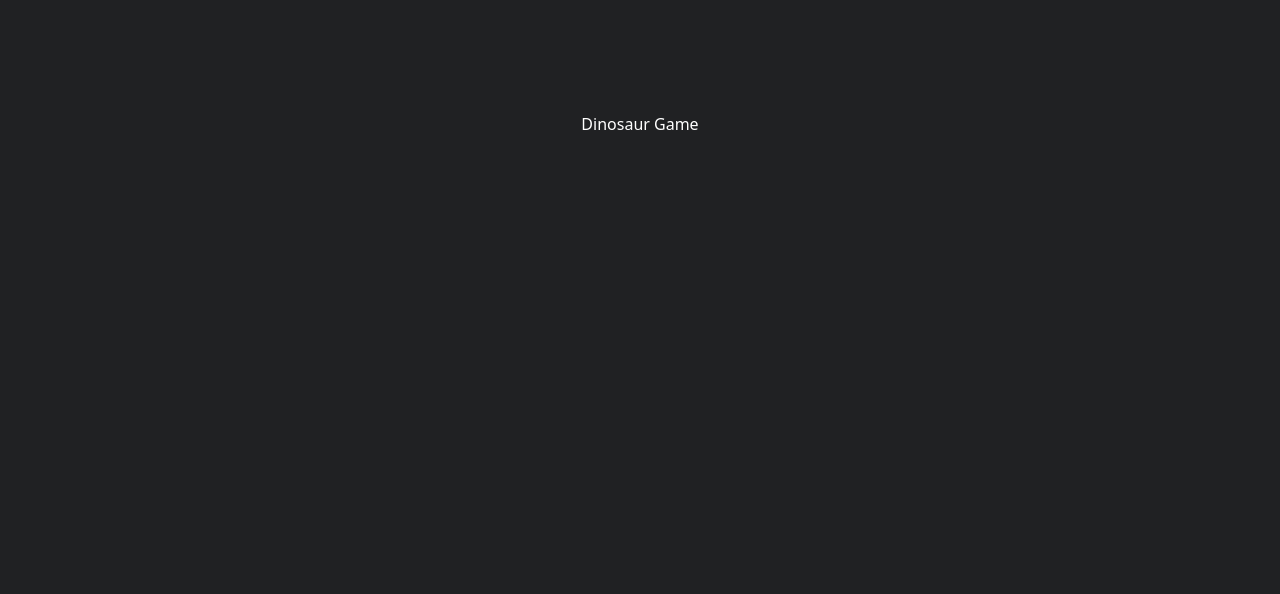
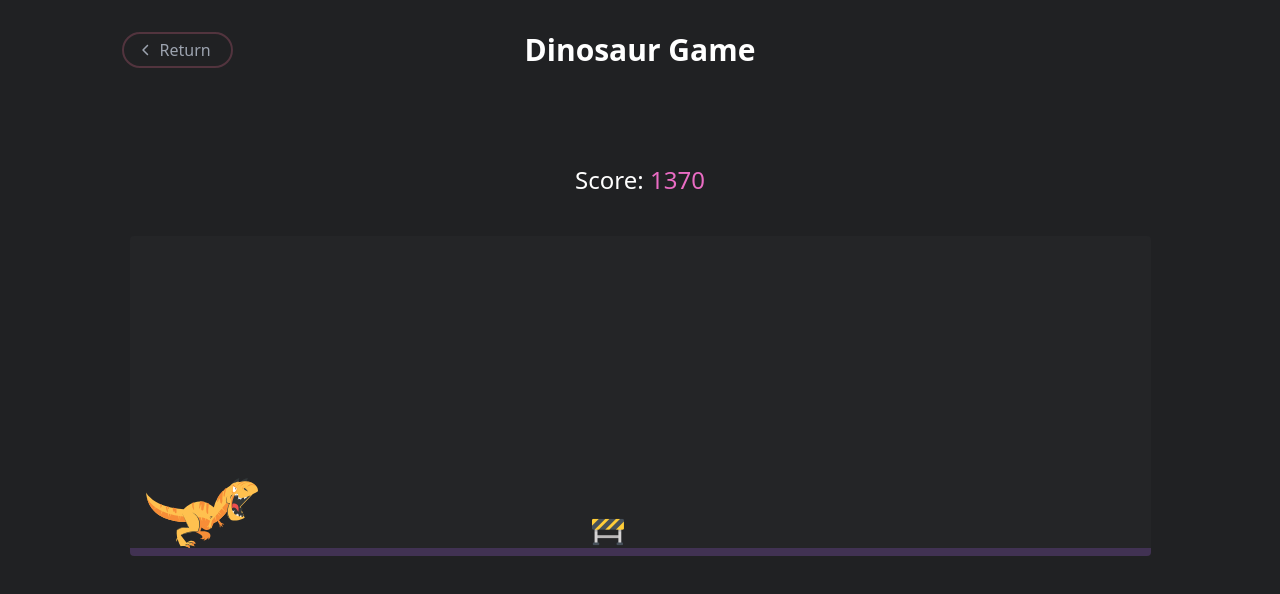
Before and after one commit to KamyarAzz/Arcade-Arena, a React (Vite) app: page /dinosaur-game in a window 1280 px wide. Shown: the top 594 px of the page. Built offline with nearby package versions, Linux system fonts and the light colour scheme.

Commit message:
- created new games and fixed bugs on old ones

```diff
--- a/src/components/GamesSection.tsx
+++ b/src/components/GamesSection.tsx
@@ -14,7 +14,7 @@ export default function GamesSection() {
       <h3 id="games" className="text-2xl font-bold">
         Most Recent <span className="text-theme-300">Right Now</span>
       </h3>
-      <div className="flex flex-wrap justify-center gap-10 mt-8">
+      <div className="flex flex-wrap justify-center gap-4 mt-8 md:gap-10">
         <GameWrapper image={minesweeperImage} link="/minesweeper">
           Minesweeper
         </GameWrapper>
--- a/src/components/pages/DinosaurGame.tsx
+++ /dev/null
@@ -1,5 +0,0 @@
-import GameLayout from "@/components/ui/GameLayout";
-
-export default function DinosaurGame() {
-  return <GameLayout title="Dinosaur Game">Dinosaur Game</GameLayout>;
-}
--- /dev/null
+++ b/src/components/pages/dinosaur/DinosaurGame.tsx
@@ -0,0 +1,127 @@
+import GameLayout from "@/components/ui/GameLayout";
+import GameTitle from "@/components/ui/GameTitle";
+import {useEffect, useRef, useState} from "react";
+import dinoImage from "@/assets/dinosaur/dinosaurModel.svg";
+import obstacleImage from "@/assets/dinosaur/obstacle.png";
+
+export default function DinosaurGame() {
+  const [animation, setAnimation] = useState<"jumping" | "landing" | "idle">(
+    "idle"
+  );
+  const [gameOver, setGameOver] = useState<boolean>(false);
+  const [score, setScore] = useState<number>(0);
+  const [speed, setSpeed] = useState<number>(20);
+  const [obstacle, setObstacle] = useState<{x: number}>({x: 500});
+
+  const speedRef = useRef(speed);
+
+  useEffect(() => {
+    if (speed > 10) speedRef.current = speed;
+  }, [speed]);
+
+  useEffect(() => {
+    const scoreInterval = setInterval(() => {
+      setScore((prevScore) => prevScore + 1);
+    }, 1);
+
+    const speedInterval = setInterval(() => {
+      if (speed > 10) {
+        setSpeed((prev) => {
+          const newSpeed = prev - 1;
+          if (prev > 10) {
+            speedRef.current = newSpeed;
+            return newSpeed;
+          } else return prev;
+        });
+      }
+    }, 5000);
+
+    if (speed <= 10) clearInterval(speedInterval);
+
+    return () => {
+      clearInterval(scoreInterval);
+      clearInterval(speedInterval);
+    };
+  }, []);
+
+  useEffect(() => {
+    addEventListener("keydown", (e) => {
+      if (e.key === " ") jumpHandler();
+    });
+  }, []);
+
+  useEffect(() => {
+    const interval = setInterval(() => {
+      setObstacle((prev) => {
+        const newX = prev.x <= 0 ? 500 : prev.x - speedRef.current;
+        return {x: newX};
+      });
+    }, 16);
+
+    return () => clearInterval(interval);
+  }, []);
+
+  useEffect(() => {
+    if (animation === "jumping")
+      setTimeout(() => {
+        setAnimation("landing");
+      }, 300);
+    else if (animation === "landing")
+      setTimeout(() => {
+        setAnimation("idle");
+      }, 300);
+  }, [animation]);
+
+  useEffect(() => {
+    if (!gameOver) {
+      checkCollision();
+    }
+  }, [obstacle, gameOver]);
+
+  const jumpHandler = () => {
+    if (animation === "idle") setAnimation("jumping");
+  };
+
+  const checkCollision = () => {
+    if (
+      (animation === "landing" || animation === "idle") &&
+      obstacle.x < 60 &&
+      obstacle.x + 8 > 60
+    ) {
+      setGameOver(true);
+    }
+  };
+
+  const resetGame = () => {
+    setGameOver(false);
+    setObstacle({x: 500});
+    setScore(0);
+    setSpeed(20);
+  };
+
+  return (
+    <>
+      <GameTitle title="Dinosaur Game" />
+      <GameLayout gameOver={gameOver} status="lose" onReset={resetGame}>
+        <h1 className="text-2xl">
+          Score: <span className="text-theme-300">{score}</span>
+        </h1>
+        <div className="relative w-full mt-10 overflow-hidden border-b-8 rounded-sm min-h-80 bg-mainBg-200 border-theme-200">
+          <div
+            className={`${
+              animation === "jumping" ? "bottom-20" : "bottom-0"
+            } transition-all bottom-0 duration-300 ease-linear absolute left-4 w-28 h-28 flex items-end`}
+          >
+            <img className="w-full " src={dinoImage} alt="Dinosaur" />
+          </div>
+          <div
+            style={{left: obstacle.x + "px"}}
+            className="absolute bottom-0 flex items-end w-8 h-6"
+          >
+            <img className="w-full" src={obstacleImage} alt="Obstacle" />
+          </div>
+        </div>
+      </GameLayout>
+    </>
+  );
+}
--- a/src/components/pages/memory/MemoryCard.tsx
+++ b/src/components/pages/memory/MemoryCard.tsx
@@ -13,7 +13,6 @@ export default function MemoryCard({
   isMatched,
   clickHandler,
   selectedCardLength,
-  selected,
 }: Props) {
   const [flipped, setFlipped] = useState(isMatched || false);
 
@@ -43,7 +42,7 @@ export default function MemoryCard({
       onClick={cardClickHandler}
       className={`relative w-16 md:w-20 aspect-[9/16] bg-slate-800 transition-transform duration-500 ease-in-out rounded-md shadow-lg cursor-pointer ${
         flipped ? "rotate-y-0 cursor-default" : "rotate-y-180 cursor-pointer"
-      } ${selected ? "shadow-lg shadow-theme-300" : ""}`}
+      }`}
     >
       <img
         style={{backfaceVisibility: "hidden"}}
--- a/src/components/pages/minesweeper/Minesweeper.tsx
+++ b/src/components/pages/minesweeper/Minesweeper.tsx
@@ -1,7 +1,7 @@
 import GameLayout from "@/components/ui/GameLayout";
 import {useEffect, useState} from "react";
 
-type cordinate = [number, number];
+type coordinate = [number, number];
 
 type Props = {
   options: {size: number; bombs: number};
@@ -9,7 +9,7 @@ type Props = {
 
 export default function Minesweeper({options}: Props) {
   const generateBombs = (bombsAmount: number) => {
-    const array: cordinate[] = [];
+    const array: coordinate[] = [];
     while (array.length < bombsAmount) {
       const x = Math.floor(Math.random() * options.size);
       const y = Math.floor(Math.random() * options.size);
@@ -19,10 +19,10 @@ export default function Minesweeper({options}: Props) {
     return array;
   };
 
-  const [bombLocations, setBombLocations] = useState<cordinate[]>([]);
+  const [bombLocations, setBombLocations] = useState<coordinate[]>([]);
 
-  const [clearedLocations, setClearedLocations] = useState<cordinate[]>([]);
-  const [flaggedLocations, setFlaggedLocations] = useState<cordinate[]>([]);
+  const [clearedLocations, setClearedLocations] = useState<coordinate[]>([]);
+  const [flaggedLocations, setFlaggedLocations] = useState<coordinate[]>([]);
   const [clickMode, setClickMode] = useState<"shovel" | "flag">("shovel");
   const [isMobile, setIsMobile] = useState<boolean>(false);
   const [gameOver, setGameOver] = useState<undefined | "lose" | "win">(
@@ -63,6 +63,7 @@ export default function Minesweeper({options}: Props) {
           ...prevClearedLocations,
           [x, y],
         ]);
+        if (checkNearbyBombs(x, y) === " ") handleNoBombsAround(x, y);
         if (
           clearedLocations.length + 1 ===
           options.size * options.size - options.bombs
@@ -96,6 +97,36 @@ export default function Minesweeper({options}: Props) {
     }
   };
 
+  const handleNoBombsAround = (x: number, y: number) => {
+    console.log(1);
+    const newClearLocations: coordinate[] = [];
+    for (let i = -1; i < 2; i++) {
+      if (x + i >= 0) {
+        for (let j = -1; j < 2; j++) {
+          if (y + j >= 0) {
+            if (
+              !clearedLocations.find(
+                (item) => item[0] === x + i && item[1] === y + j
+              ) &&
+              !(i === 0 && j === 0)
+            ) {
+              newClearLocations.push([x + i, y + j]);
+            }
+          }
+        }
+      }
+    }
+    console.log(newClearLocations);
+    setClearedLocations((prevClearedLocations) => [
+      ...prevClearedLocations,
+      ...newClearLocations,
+    ]);
+    newClearLocations.map((loc) => {
+      if (checkNearbyBombs(loc[0], loc[1]) === " ")
+        handleNoBombsAround(loc[0], loc[1]);
+    });
+  };
+
   const checkNearbyBombs = (x: number, y: number) => {
     if (checkIfIsBomb(x, y)) return "*";
     let amount = 0;
@@ -110,6 +141,9 @@ export default function Minesweeper({options}: Props) {
         return amount++;
       }
     });
+    if (amount === 0) {
+      return " ";
+    }
     return amount;
   };
 
```
Also changed, not shown: src/App.tsx (+5 -5 lines), src/assets/dinosaur/dinosaurModel.svg (added), src/assets/dinosaur/obstacle.png (added).
